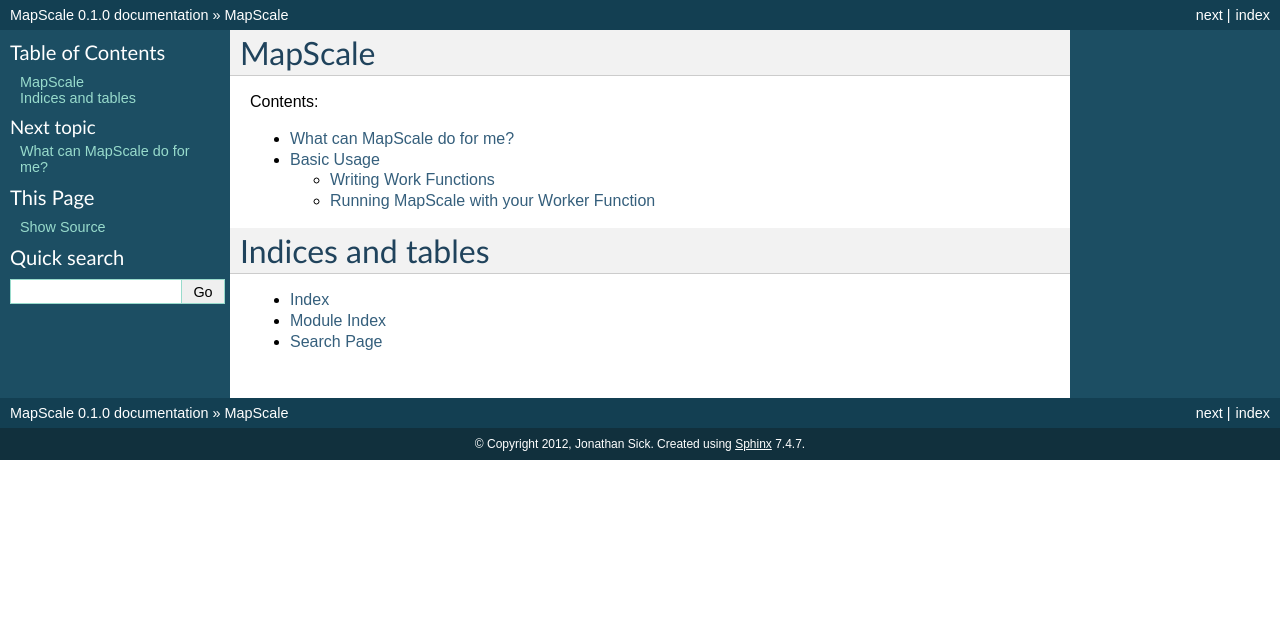
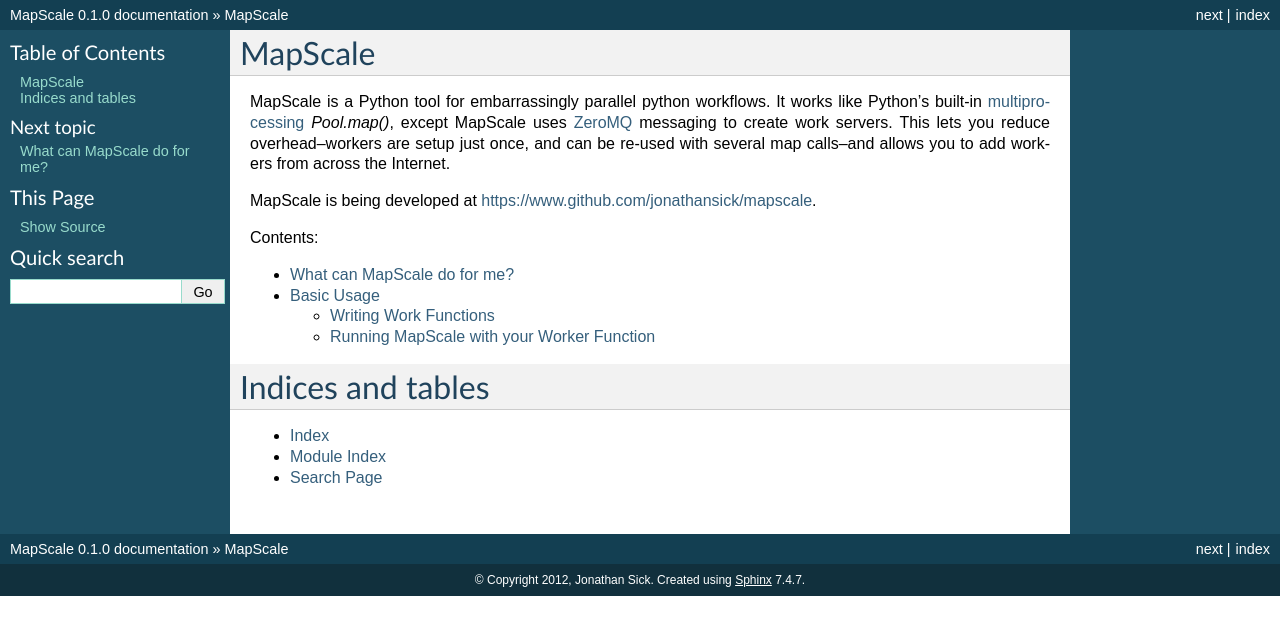
Before and after one commit to jonathansick/mapscale, a Sphinx documentation site: the page built from doc/index.rst, in a window 1280 px wide. Shown: the top 635 px of the page. Built offline with Sphinx 7.4.7, drawn with Linux system fonts in a browser that asks for light colours.

Commit message:
docs: intro blurb

```diff
--- a/doc/index.rst
+++ b/doc/index.rst
@@ -5,6 +5,12 @@
 
 MapScale
 ========
+
+MapScale is a Python tool for embarrassingly parallel python workflows.
+It works like Python's built-in `multiprocessing`_ `Pool.map()`, except MapScale uses `ZeroMQ`_ messaging to create work servers.
+This lets you reduce overhead--workers are setup just once, and can be re-used with several map calls--and allows you to add workers from across the Internet.
+
+MapScale is being developed at https://www.github.com/jonathansick/mapscale.
 
 Contents:
 
@@ -22,3 +28,6 @@ Indices and tables
 * :ref:`genindex`
 * :ref:`modindex`
 * :ref:`search`
+
+.. _ZeroMQ: http://www.zeromq.org
+.. _multiprocessing: http://docs.python.org/library/multiprocessing.html#using-a-pool-of-workers
```
